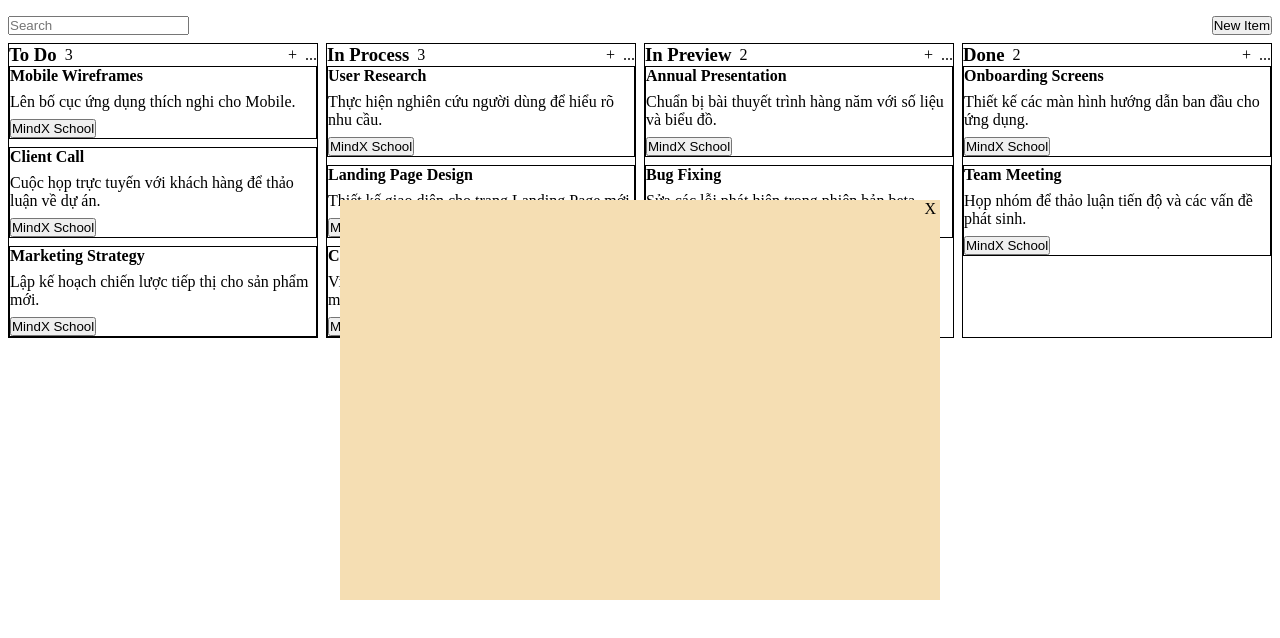
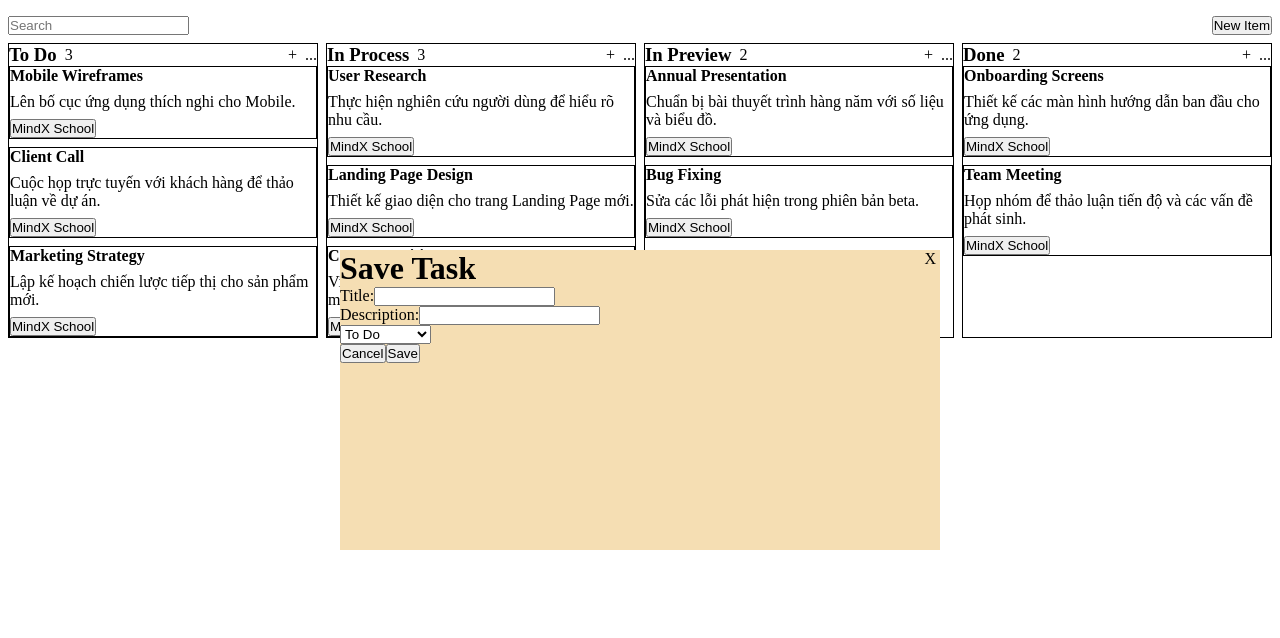
Before and after one commit to phamdactai9x66/CIJS106, a React (Vite) app: page / in a window 1280 px wide. Both pictures are taken after a click on the button "New Item". Shown: the top 638 px of the page. Built offline with nearby package versions, Linux system fonts and the light colour scheme.

Commit message:
draw UI form modal craete task

```diff
--- a/src/App.css
+++ b/src/App.css
@@ -49,7 +49,7 @@
   top: 50%;
   left: 50%;
   transform: translate(-50%, -50%);
-  height: 400px;
+  height: 300px;
   background: wheat;
 }
 
--- a/src/components/ModalCreateCart.jsx
+++ b/src/components/ModalCreateCart.jsx
@@ -1,4 +1,5 @@
 import React from "react";
+import { taskStatus } from "../constant";
 
 const ModalCreateCart = (props) => {
   return (
@@ -6,6 +7,38 @@ const ModalCreateCart = (props) => {
       <div className="iconClose" onClick={props.onCloseModal}>
         X
       </div>
+
+      <h1>Save Task</h1>
+
+      <div className="form">
+        {/* field Title */}
+        <div className="input">
+          <label htmlFor="title">Title:</label>
+          <input type="text" id="title" />
+        </div>
+
+        <div className="input">
+          <label htmlFor="description">Description:</label>
+          <input type="text" id="description" />
+        </div>
+
+        {/* list dropdown */}
+
+        <select name="status" id="">
+          {taskStatus.map((e) => {
+            return (
+              <option value={e.statusId} key={e.statusId}>
+                {e.name}
+              </option>
+            );
+          })}
+        </select>
+      </div>
+
+      <div className="btn">
+        <button>Cancel</button>
+        <button>Save</button>
+      </div>
     </div>
   );
 };
```
